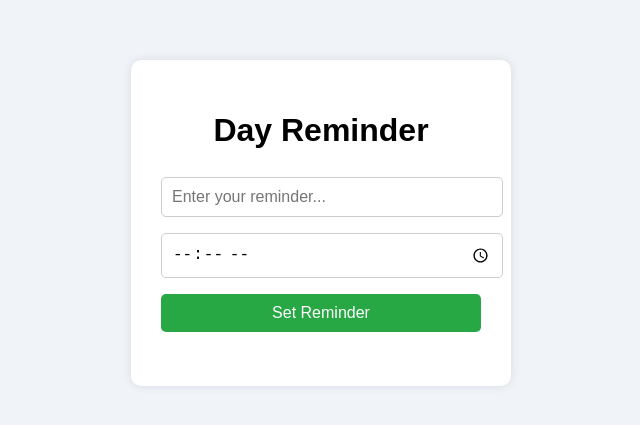
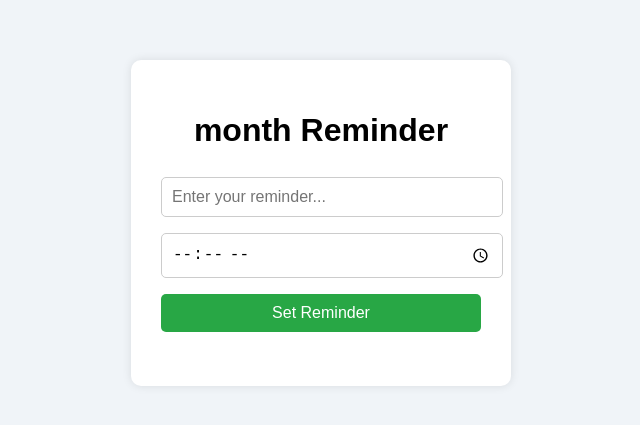
Before and after one commit to Puvvalarohit/Collab, a plain HTML site: page index.html in a window 1280 px wide. Shown: the part 177-602 px from the top of the page, without its empty margins (319-959 px from the left). Drawn offline with Linux system fonts and the light colour scheme.

Commit message:
Update index.html
edited body

```diff
--- a/index.html
+++ b/index.html
@@ -55,7 +55,7 @@
 </head>
 <body>
   <div class="reminder-container">
-    <h1>Day Reminder</h1>
+    <h1>month Reminder</h1>
     <input type="text" id="reminderText" placeholder="Enter your reminder..." />
     <input type="time" id="reminderTime" />
     <button onclick="setReminder()">Set Reminder</button>
```
